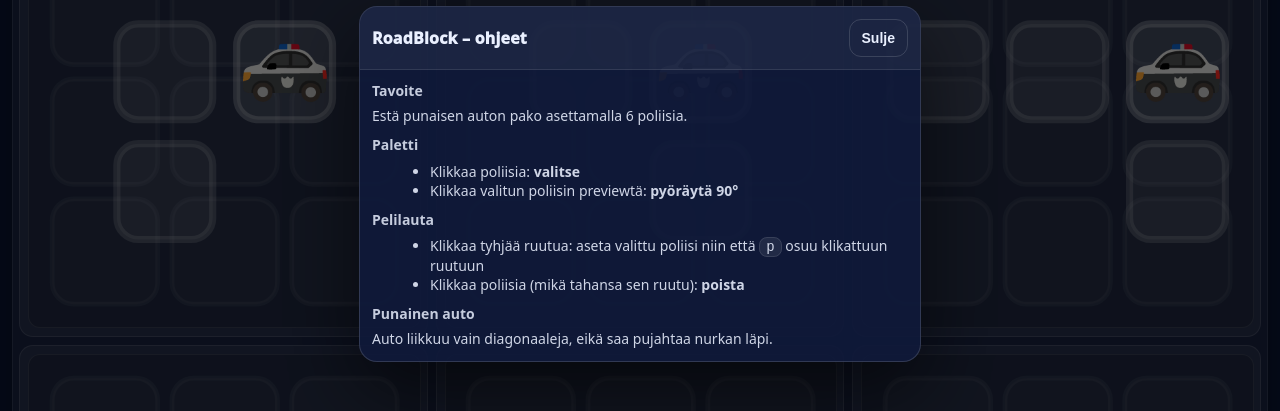
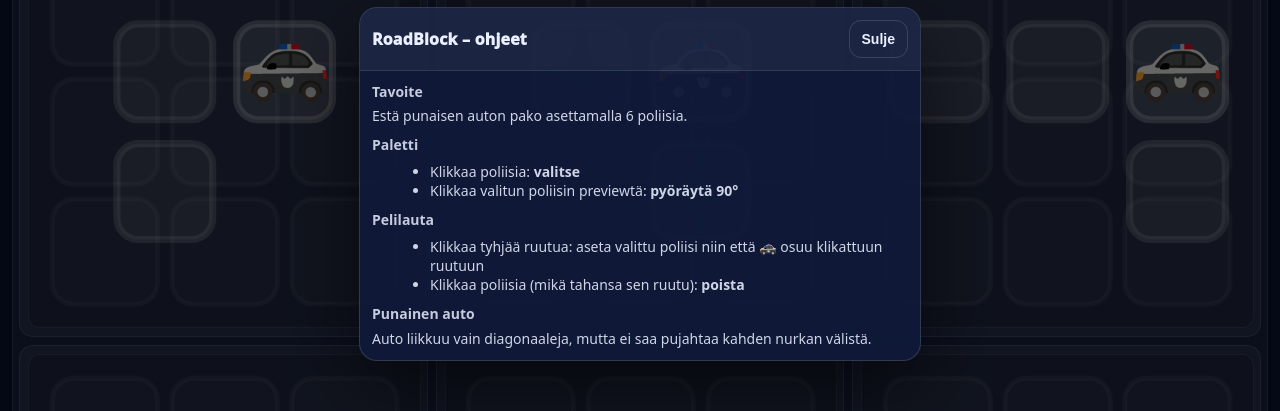
Before and after one commit to ymouse91/roadblock-iphone, a plain HTML site: page index.html in a window 1280 px wide. Both pictures are taken after a click on the button "Ohjeet". Shown: the part 216-627 px from the top of the page. Drawn offline with Linux system fonts and the light colour scheme.

Commit message:
Update index.html

```diff
--- a/index.html
+++ b/index.html
@@ -693,13 +693,13 @@ main{ justify-items:center !important; }
         <div style="height:10px"></div>
         <div style="opacity:.95;font-weight:900;margin-bottom:6px;">Pelilauta</div>
         <ul>
-          <li>Klikkaa tyhjää ruutua: aseta valittu poliisi niin että <code>p</code> osuu klikattuun ruutuun</li>
+          <li>Klikkaa tyhjää ruutua: aseta valittu poliisi niin että 🚓 osuu klikattuun ruutuun</li>
           <li>Klikkaa poliisia (mikä tahansa sen ruutu): <b>poista</b></li>
         </ul>
 
         <div style="height:10px"></div>
         <div style="opacity:.95;font-weight:900;margin-bottom:6px;">Punainen auto</div>
-        Auto liikkuu vain diagonaaleja, eikä saa pujahtaa nurkan läpi.
+        Auto liikkuu vain diagonaaleja, mutta ei saa pujahtaa kahden nurkan välistä.
       </div>
     </div>
   </div>
```
